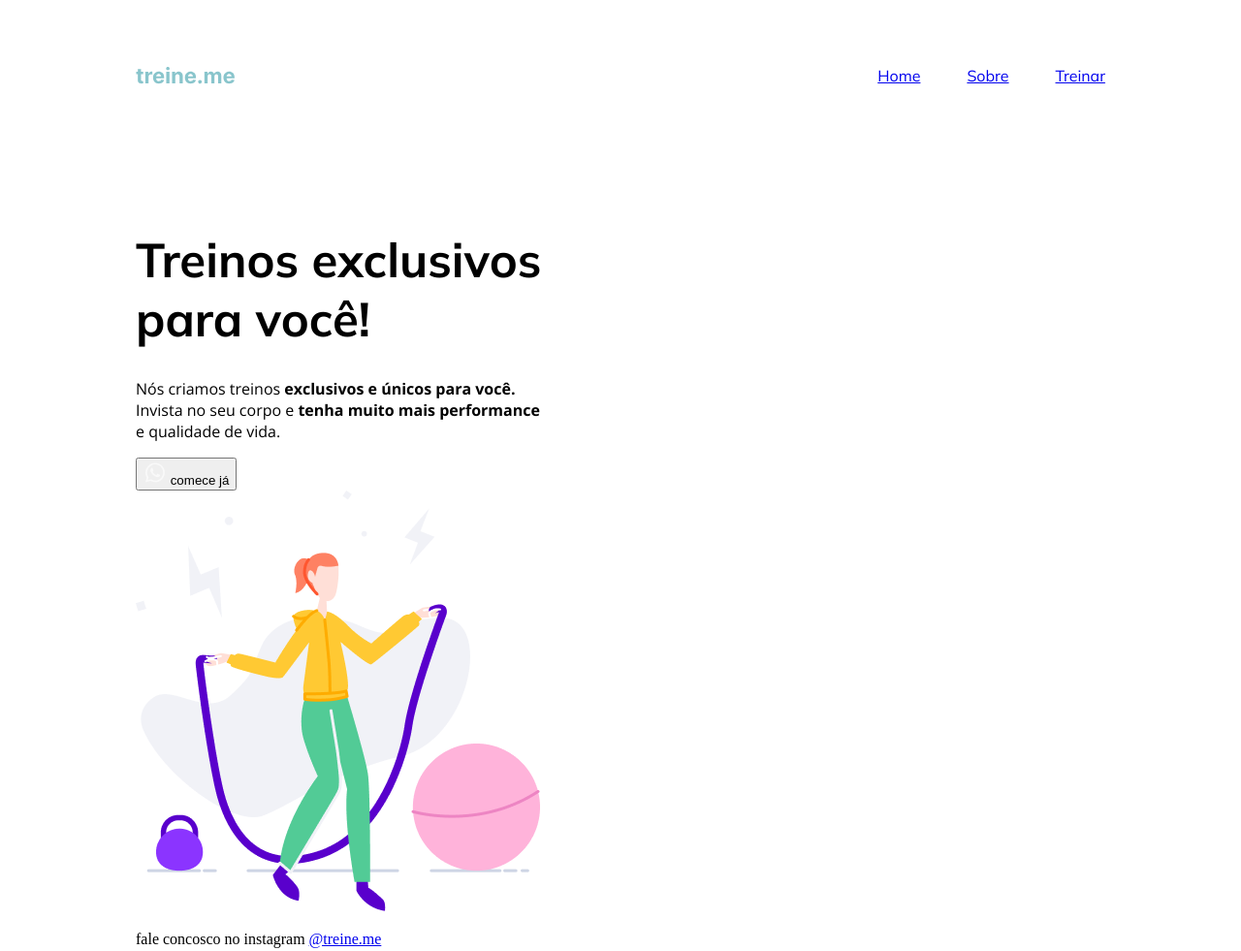
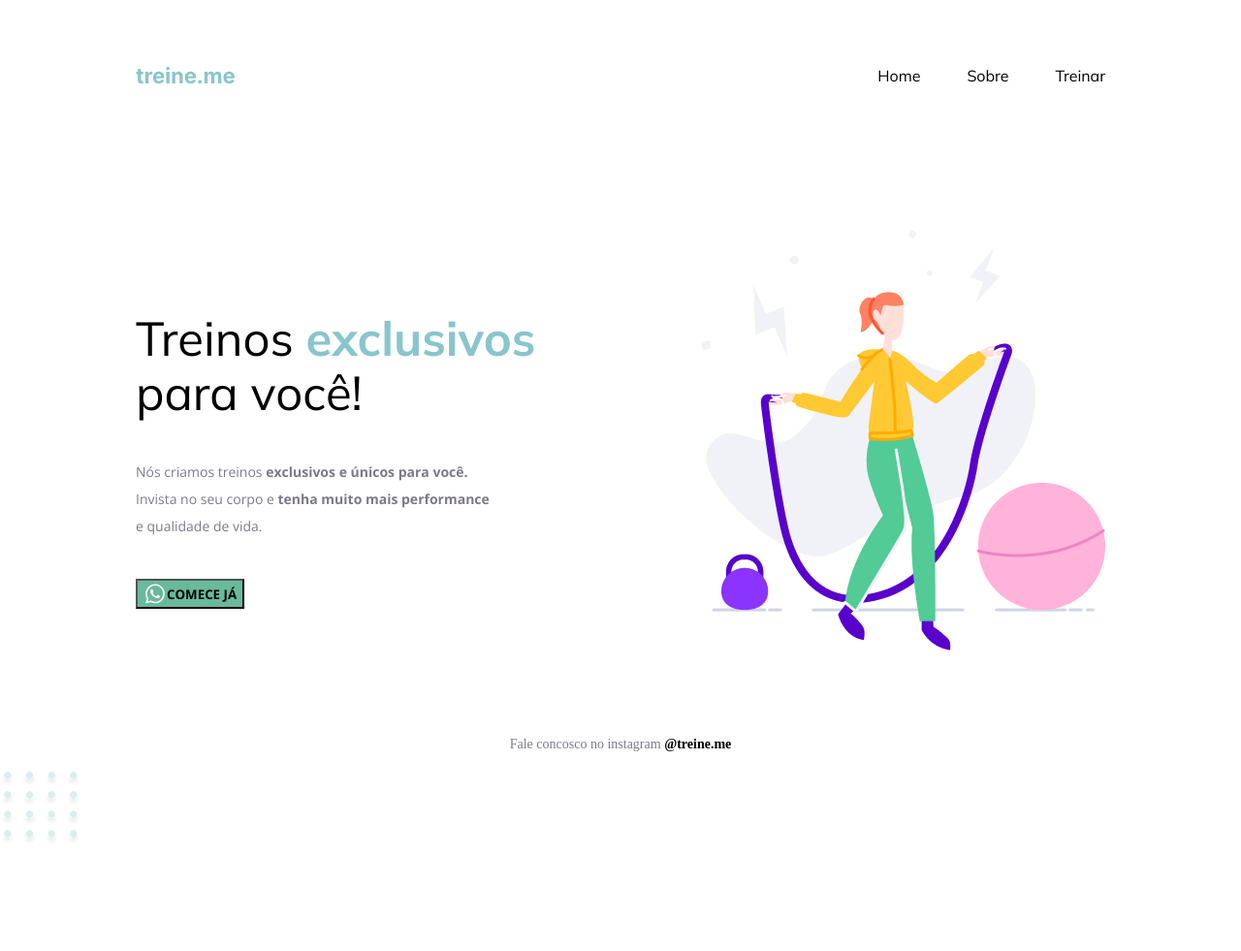
Before and after one commit to danielgm23/Projeto-3-HTML, a plain HTML site: page index.html in a window 1280 px wide. Shown: the top 981 px of the page at 97% size. After the commit the page ends 878 px from the top, so only its background shows below. Drawn offline with nearby package versions, Linux system fonts and the light colour scheme.

Commit message:
commit 16/02

```diff
--- a/index.html
+++ b/index.html
@@ -26,9 +26,6 @@ wght@0,200..1000;1,200..1000&family=Open+Sans:ital,wght@0,300..800;1,300..800&di
       </ul>
     </nav>
 
-
-
-
     <main>
       <section class="text">
          <h1>
@@ -40,22 +37,22 @@ wght@0,200..1000;1,200..1000&family=Open+Sans:ital,wght@0,300..800;1,300..800&di
           Invista no seu corpo e <strong>tenha muito mais performance</strong>
           <br>e qualidade de vida.
 
-
          </p>
-      <button color>
+      <button >
         <img src="img/whats.svg" alt="icone do whatsapp">
-        comece já
-
-
+        COMECE JÁ
       </button>
 
       </section>
-     <img src="img/fitness-jump.png" alt="Pessoa fitness pulando">
+
+      <img src="img/fitness-jump.png" alt="Pessoa fitness pulando">
+
     </main>
 
     <footer>
       <p>
-        fale concosco no instagram <a target="_blank" href="https://github.com/danielgm23/Projeto-2-HTML">@treine.me</a>
+        Fale concosco no instagram <a target="_blank" href="https://github.com/danielgm23/Projeto-2-HTML
+        "><strong>@treine.me</strong></a>
       </p>
     </footer>
   </div>
--- a/style.css
+++ b/style.css
@@ -1,3 +1,4 @@
+
 body {
   margin: 0;
 }
@@ -8,10 +9,16 @@ body {
 }
 h1{
   font-family: "Mulish", sans-serif;
-  font-style: normal;
+  font-weight: normal;
   font-size: 49px;
+  line-height: 56px;
   width: 489px;
   height: 112px;
+}
+h1 span {
+  color: #89C5CC;
+  font-weight: bold; /* estilo da fonte */
+
 }
 .text {
   font-family: "Open Sans", sans-serif;
@@ -42,3 +49,48 @@ ul li a:hover{ /* "ao passar o mouse" "*/
   font-weight: bold; /* espessura da fonte*/
 
 }
+ul li a {
+  text-decoration: none; /* tirar decoração do texto ex barra embaixo do lindl */
+  color: black;
+
+}
+p {
+  font-size: 14px;
+  line-height: 28px;
+  color: #7D7987;
+  }
+
+section p {
+  margin: 40px 0;
+
+}
+main {
+  display: flex;
+  justify-content: space-between;
+  align-items: center;
+}
+button {
+  background-color: #69B99D;
+  font-family: "Open Sans", sans-serif;
+  align-items: center;
+  display: flex; /* ter flexibilidade das posicoes, pode ser usado direto no inspecionar do browser */
+  font-weight: bold;
+
+}
+
+footer {
+  font-size: 14px;
+  line-height: 28px;  /* usar line-height para cololocar altura da linha*/
+  text-align: center;
+  margin-top: 83px;
+}
+footer a {
+  text-decoration: none;
+  color: black;
+}
+
+.balls {
+  margin-right: 0px;
+  margin-left: 0px;
+
+}
```
